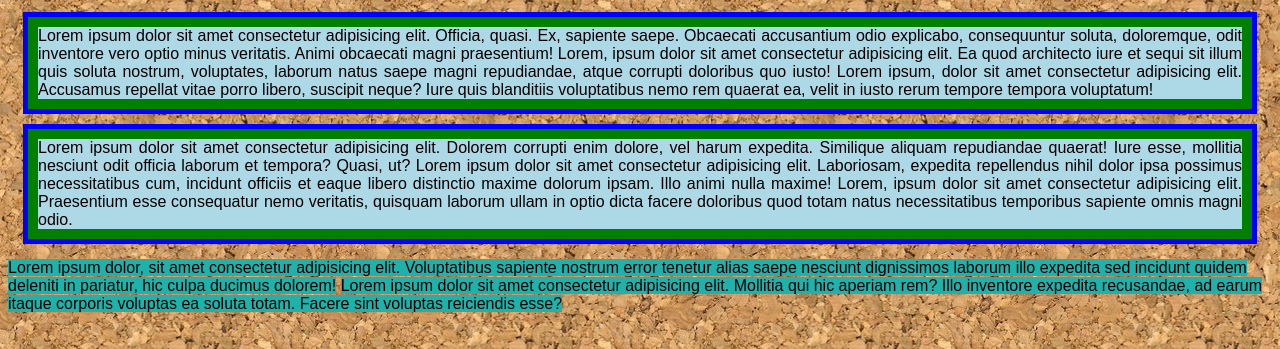
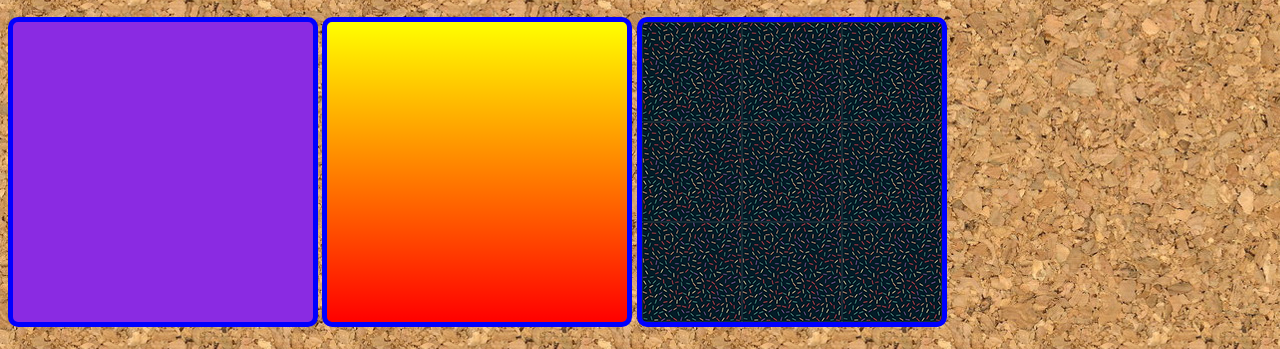
Before and after one commit to Robson-tech/html-css, a plain HTML site: page exercicios/ex022/index.html in a window 1280 px wide. Shown: the part 83-432 px from the top of the page. Drawn offline with Linux system fonts and the light colour scheme.

Commit message:
exercícios de background

```diff
--- a/desafios/d010/css/style00.css
+++ b/desafios/d010/css/style00.css
@@ -171,11 +171,11 @@ aside > ul {
 
 }
 
-img {
+img, source {
+    display: block;
     max-width: 700px;
     min-width: 400px;
-    display: block;
-    margin: auto;
+    margin: 0 auto;
 }
 
 img.pequena {
--- a/exercicios/ex022/css/style00.css
+++ b/exercicios/ex022/css/style00.css
@@ -11,6 +11,27 @@ h1 {
     border-width: 10px;
     border-color: red;
     border-style: solid;
+}
+
+div.quadrado {
+    display: inline-block;
+    border: 5px solid blue;
+    border-radius: 10px;
+    background-color: lightgray;
+    width: 300px;
+    height: 300px;
+}
+
+div#q1 {
+    background-color: blueviolet;
+}
+
+div#q2 {
+    background-image: linear-gradient(to bottom, yellow, red);
+}
+
+div#q3 {
+    background-image: url('../img/pattern001.png');
 }
 
 p {
--- /dev/null
+++ b/exercicios/ex022/css/style01.css
@@ -0,0 +1,40 @@
+@charset "utf-8";
+
+body {
+    background-image: url(../img/wallpaper001.jpg);
+}
+
+div#q1 {
+    width: 300px;
+    height: 300px;
+    margin: 0 auto;
+    margin-bottom: 10px;
+    background-image: url('https://blogaviesp.files.wordpress.com/2015/03/maceio.jpg');
+    background-size: 100px 100px;
+    border: 1px solid #000;
+    border-radius: 10px;
+}
+
+div#q2 {
+    width: 300px;
+    height: 300px;
+    margin: 0 auto;
+    margin-bottom: 10px;
+    background-image: url('https://blogaviesp.files.wordpress.com/2015/03/maceio.jpg');
+    background-size: 100px 100px;
+    background-repeat: repeat-x;
+    border: 1px solid #000;
+    border-radius: 10px;
+}
+
+div#q3 {
+    width: 300px;
+    height: 300px;
+    margin: 0 auto;
+    margin-bottom: 10px;
+    background-image: url('https://blogaviesp.files.wordpress.com/2015/03/maceio.jpg');
+    background-size: 100px 100px;
+    background-repeat: repeat-y;
+    border: 1px solid #000;
+    border-radius: 10px;
+}
--- /dev/null
+++ b/exercicios/ex022/css/style02.css
@@ -0,0 +1,28 @@
+@charset "utf-8";
+
+body {
+    background-color: #48bd3d;
+}
+
+div.bloco {
+    background-image: url('../img/wallpaper003.jpg');
+    border: 1px solid #000;
+    height: 200px;
+    margin: 10px;
+}
+
+div#q1 {
+    background-position: left top;
+}
+
+div#q2 {
+    background-position: left center;
+}
+
+div#q3 {
+    background-position: right top;
+}
+
+div#q4 {
+    background-position: center center;
+}
--- /dev/null
+++ b/exercicios/ex022/css/style03.css
@@ -0,0 +1,10 @@
+@charset "utf-8";
+
+body {
+    margin: 0;
+    height: 100vh;
+    background-image: url('https://blogaviesp.files.wordpress.com/2015/03/maceio.jpg');
+    background-size: 100vw;
+    background-repeat: no-repeat;
+    background-position: center center;
+}
--- a/exercicios/ex022/index.html
+++ b/exercicios/ex022/index.html
@@ -8,6 +8,10 @@
     <link rel="stylesheet" href="css/style00.css">
 </head>
 <body>
+    <h1>Teste de imagens de fundo</h1>
+    <div class="quadrado" id="q1"></div>
+    <div class="quadrado" id="q2"></div>
+    <div class="quadrado" id="q3"></div>
     <h1>Exemplo de título em box-level</h1>
     <p>Lorem ipsum dolor sit amet consectetur adipisicing elit. Officia, quasi. Ex, sapiente saepe. Obcaecati accusantium odio explicabo, consequuntur soluta, doloremque, odit inventore vero optio minus veritatis. Animi obcaecati magni praesentium! Lorem, ipsum dolor sit amet consectetur adipisicing elit. Ea quod architecto iure et sequi sit illum quis soluta nostrum, voluptates, laborum natus saepe magni repudiandae, atque corrupti doloribus quo iusto! Lorem ipsum, dolor sit amet consectetur adipisicing elit. Accusamus repellat vitae porro libero, suscipit neque? Iure quis blanditiis voluptatibus nemo rem quaerat ea, velit in iusto rerum tempore tempora voluptatum!</p>
     <p>Lorem ipsum dolor sit amet consectetur adipisicing elit. Dolorem corrupti enim dolore, vel harum expedita. Similique aliquam repudiandae quaerat! Iure esse, mollitia nesciunt odit officia laborum et tempora? Quasi, ut? Lorem ipsum dolor sit amet consectetur adipisicing elit. Laboriosam, expedita repellendus nihil dolor ipsa possimus necessitatibus cum, incidunt officiis et eaque libero distinctio maxime dolorum ipsam. Illo animi nulla maxime! Lorem, ipsum dolor sit amet consectetur adipisicing elit. Praesentium esse consequatur nemo veritatis, quisquam laborum ullam in optio dicta facere doloribus quod totam natus necessitatibus temporibus sapiente omnis magni odio.</p>
```
Also changed, not shown: desafios/d010/android.html (+1 -1 lines), exercicios/ex022/fundo.html (added, +16 -0 lines), exercicios/ex022/fundo1.html (added, +17 -0 lines), exercicios/ex022/fundo2.html (added, +14 -0 lines), exercicios/ex022/img/favicon.png (added).
